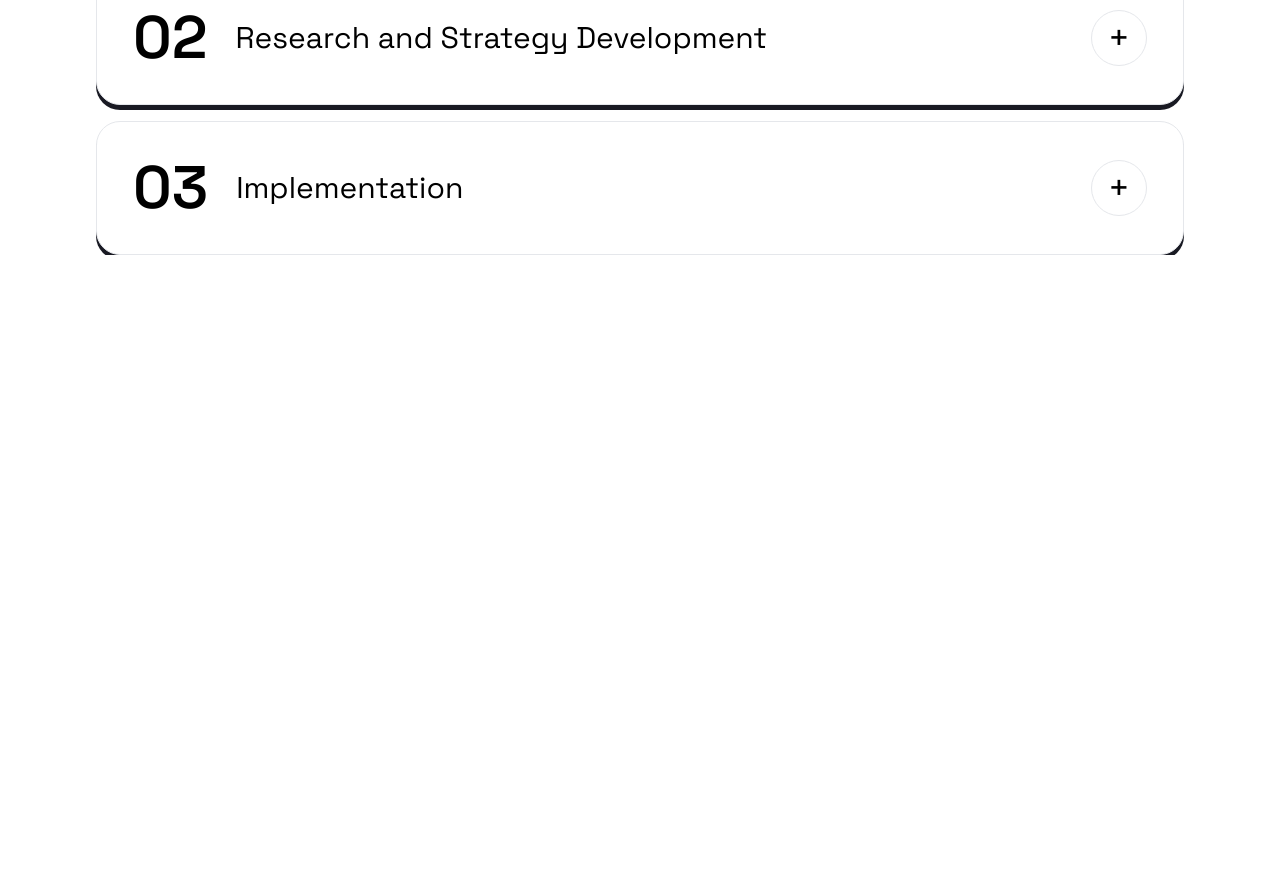
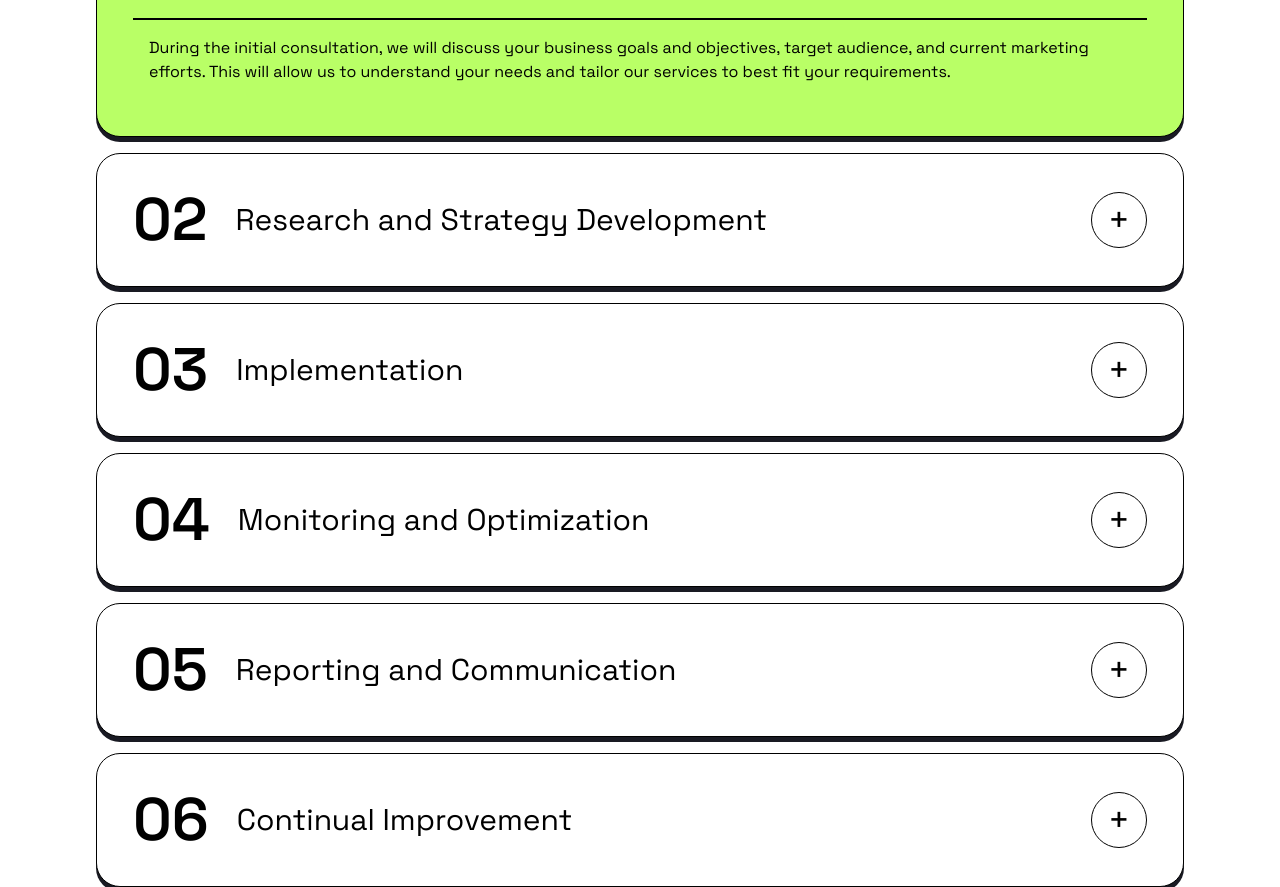
Before and after one commit to qqwrxtr/Market-Agency, a React (Create React App) app: page / in a window 1280 px wide. Shown: the part 3220-4107 px from the top of the page. Before the commit the page ends 3475 px from the top, so only its background shows below. Built offline with nearby package versions, Linux system fonts and the light colour scheme.

Commit message:
update for workspeps and added framer motion to it

```diff
--- a/package.json
+++ b/package.json
@@ -6,6 +6,7 @@
     "@testing-library/jest-dom": "^5.17.0",
     "@testing-library/react": "^13.4.0",
     "@testing-library/user-event": "^13.5.0",
+    "framer-motion": "^11.5.4",
     "react": "^18.3.1",
     "react-dom": "^18.3.1",
     "react-scripts": "5.0.1",
--- a/src/components/Publicity/Publicity.jsx
+++ b/src/components/Publicity/Publicity.jsx
@@ -28,6 +28,7 @@ const Publicity = () => {
         <img
           src={publicity__ilustration}
           className="absolute right-0 bottom-0"
+          alt="publicity__ilustration"
           style={{ width: "auto", height: "110%" }}
         />
       </div>
--- a/src/components/Services/Services.jsx
+++ b/src/components/Services/Services.jsx
@@ -1,4 +1,4 @@
-import Title_Block from "components/Title_Block/Title_Block";
+import Title_Block from "components/Title_Block/Title_Block.jsx";
 import "./Services.css";
 import ServicesCard from "./ServicesCard/ServicesCard";
 
--- a/src/components/WorkProcess/WorkSteps/WorkSteps.jsx
+++ b/src/components/WorkProcess/WorkSteps/WorkSteps.jsx
@@ -1,4 +1,5 @@
 import React, { useState } from 'react';
+import { motion, AnimatePresence } from 'framer-motion';
 
 const steps = {
   step1: {
@@ -19,26 +20,45 @@ const steps = {
     subtitle:
       'Our team will execute the strategy with precision, ensuring all aspects of the plan are implemented effectively to achieve your desired results.',
   },
+  step4: {
+    id: '04',
+    title: 'Monitoring and Optimization',
+    subtitle:
+      'We will continuously monitor your strategy’s performance and make optimizations as necessary to ensure optimal results and maximize your ROI.',
+  },
+  step5: {
+    id: '05',
+    title: 'Reporting and Communication',
+    subtitle:
+      'We provide regular reports and updates on your strategy’s performance, keeping you informed of progress and adjustments made to improve outcomes.',
+  },
+  step6: {
+    id: '06',
+    title: 'Continual Improvement',
+    subtitle:
+      'Our team is committed to continual improvement, always refining strategies and techniques to keep your business ahead of the competition.',
+  },
 };
 
 const WorkSteps = () => {
-  const [activeStep, setActiveStep] = useState(null);
+  const [activeStep, setActiveStep] = useState('01');
 
   const toggleStep = (id) => {
-    setActiveStep(activeStep === id ? null : id);
+    if (activeStep !== id) {
+      setActiveStep(id);
+    }
   };
 
   return (
-    <div className="work__step__block space-y-4">
+    <div className="work__step__block space-y-4 mt-20">
       {Object.values(steps).map((step) => (
         <div
           key={step.id}
-          className={`work__step__item border-[1px] shadow-[0px_5px_0px_#191A23] rounded-3xl p-9 ${
-            activeStep === step.id ? 'bg-[var(--green)]' : 'bg-white'
+          className={`work__step__item border-1 shadow-[0px_5px_0px_#191A23] rounded-3xl p-9 ${activeStep === step.id ? 'bg-[var(--green)]' : 'bg-white'
             }`}
         >
           <div className="text__work__step flex items-center justify-between">
-            <div className="flex flex-col items-start">
+            <div className="flex items-center justify-between w-full">
               <div className="flex items-center">
                 <div className="work_step_id">
                   <p className="text-6xl font-semibold">{step.id}</p>
@@ -47,22 +67,38 @@ const WorkSteps = () => {
                   <p className="text-3xl">{step.title}</p>
                 </div>
               </div>
-              {activeStep === step.id && (
-                <div className="border-t border-black mt-5" style={{width:"100%"}}></div>
-              )}
-            </div>
+              <div className="collapse__button_details">
                 <button
-              className="toggle-button w-14 h-14 border-[1px] text-4xl rounded-full flex items-center justify-center"
+                  className="toggle-button w-14 h-14 border-1 text-4xl rounded-full flex items-center justify-center bg-white"
                   onClick={() => toggleStep(step.id)}
                 >
                   {activeStep === step.id ? '-' : '+'}
                 </button>
               </div>
+            </div>
+          </div>
+          <AnimatePresence>
             {activeStep === step.id && (
-            <div className="work__step__subtitle p-4 rounded-b-lg">
+              <>
+                <motion.div
+                  className="border-1 border-black mt-5"
+                  initial={{ width: 0 }}
+                  animate={{ width: '100%' }}
+                  exit={{ opacity: 0, transition: { duration: 0 } }}
+                  transition={{ duration: 0.3 }}
+                />
+                <motion.div
+                  className="work__step__subtitle p-4 rounded-b-lg"
+                  initial={{ opacity: 0 }}
+                  animate={{ opacity: 1 }}
+                  exit={{ opacity: 0, transition: { duration: 0 } }}
+                  transition={{ duration: 0.3 }}
+                >
                   <p>{step.subtitle}</p>
-            </div>
+                </motion.div>
+              </>
             )}
+          </AnimatePresence>
         </div>
       ))}
     </div>
--- a/src/index.css
+++ b/src/index.css
@@ -29,7 +29,7 @@ code {
 }
 
 .border-1{
-  border: 1px solid;
+  border: 1px solid black;
 }
 
 .text-p{
```
Also changed, not shown: 1 other file (tests, documents, lock files or other folders). Lines whose indentation alone changed are shown as unchanged.
